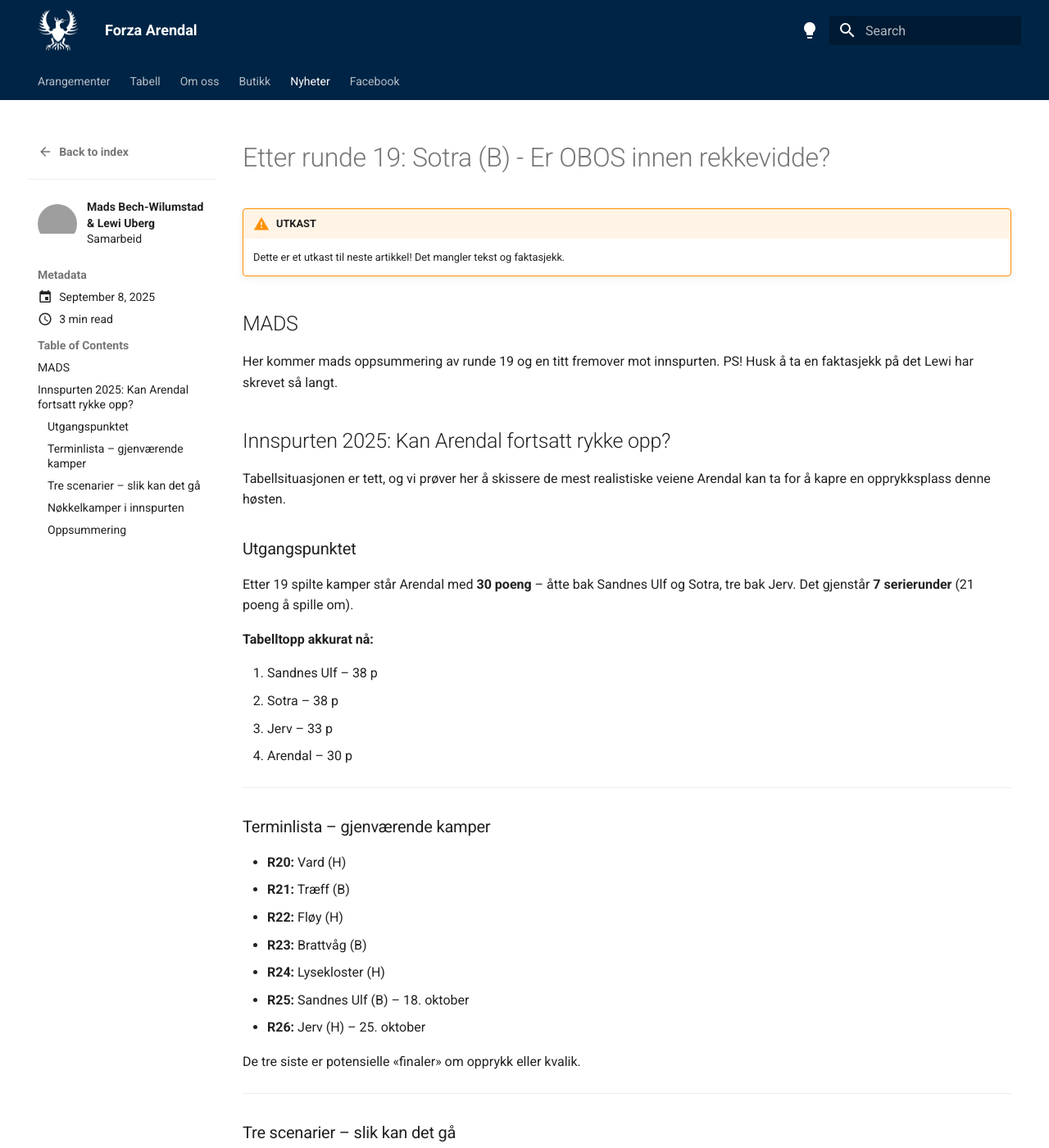
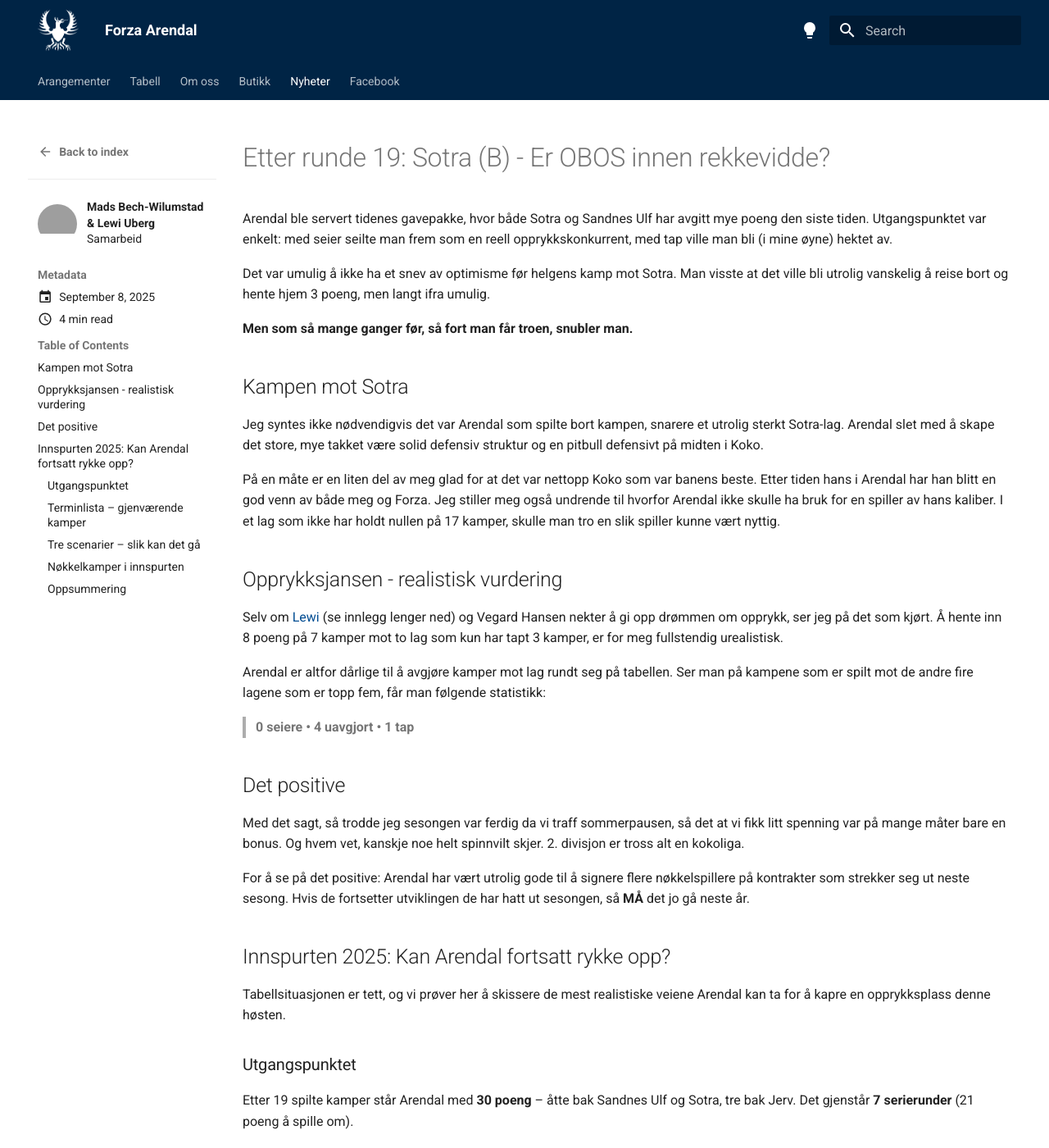
Before and after one commit to lewiuberg/forza-arendal, an MkDocs documentation site: the page built from docs/blog/posts/2025-09-08.md, in a window 1280 px wide and 1400 px high. Shown: the whole window at 82% size. Built offline with MkDocs 1.6.1 and Material for MkDocs 9.7.7, drawn with Linux system fonts in a browser that asks for light colours; comment, search, counter and statistics services are not loaded; grey boxes are pictures that could not be loaded.

```diff
--- a/docs/blog/posts/2025-09-08.md
+++ b/docs/blog/posts/2025-09-08.md
@@ -17,14 +17,31 @@ links:
 
 # Etter runde 19: Sotra (B) - Er OBOS innen rekkevidde?
 
-!!! warning "UTKAST"
+Arendal ble servert tidenes gavepakke, hvor både Sotra og Sandnes Ulf har avgitt mye poeng den siste tiden. Utgangspunktet var enkelt: med seier seilte man frem som en reell opprykkskonkurrent, med tap ville man bli (i mine øyne) hektet av.
 
-    Dette er et utkast til neste artikkel! Det mangler tekst og faktasjekk.
+Det var umulig å ikke ha et snev av optimisme før helgens kamp mot Sotra. Man visste at det ville bli utrolig vanskelig å reise bort og hente hjem 3 poeng, men langt ifra umulig.
 
-## MADS
+**Men som så mange ganger før, så fort man får troen, snubler man.**
 
-Her kommer mads oppsummering av runde 19 og en titt fremover mot innspurten.
-PS! Husk å ta en faktasjekk på det Lewi har skrevet så langt.
+## Kampen mot Sotra
+
+Jeg syntes ikke nødvendigvis det var Arendal som spilte bort kampen, snarere et utrolig sterkt Sotra-lag. Arendal slet med å skape det store, mye takket være solid defensiv struktur og en pitbull defensivt på midten i Koko.
+
+På en måte er en liten del av meg glad for at det var nettopp Koko som var banens beste. Etter tiden hans i Arendal har han blitt en god venn av både meg og Forza. Jeg stiller meg også undrende til hvorfor Arendal ikke skulle ha bruk for en spiller av hans kaliber. I et lag som ikke har holdt nullen på 17 kamper, skulle man tro en slik spiller kunne vært nyttig.
+
+## Opprykksjansen - realistisk vurdering
+
+Selv om [Lewi](#innspurten-2025-kan-arendal-fortsatt-rykke-opp) (se innlegg lenger ned) og Vegard Hansen nekter å gi opp drømmen om opprykk, ser jeg på det som kjørt. Å hente inn 8 poeng på 7 kamper mot to lag som kun har tapt 3 kamper, er for meg fullstendig urealistisk.
+
+Arendal er altfor dårlige til å avgjøre kamper mot lag rundt seg på tabellen. Ser man på kampene som er spilt mot de andre fire lagene som er topp fem, får man følgende statistikk:
+
+> **0 seiere • 4 uavgjort • 1 tap**
+
+## Det positive
+
+Med det sagt, så trodde jeg sesongen var ferdig da vi traff sommerpausen, så det at vi fikk litt spenning var på mange måter bare en bonus. Og hvem vet, kanskje noe helt spinnvilt skjer. 2. divisjon er tross alt en kokoliga.
+
+For å se på det positive: Arendal har vært utrolig gode til å signere flere nøkkelspillere på kontrakter som strekker seg ut neste sesong. Hvis de fortsetter utviklingen de har hatt ut sesongen, så **MÅ** det jo gå neste år.
 
 ## Innspurten 2025: Kan Arendal fortsatt rykke opp?
 
```
Also changed, not shown: docs/blog/posts/2025-09-12.md (added, +49 -0 lines).
